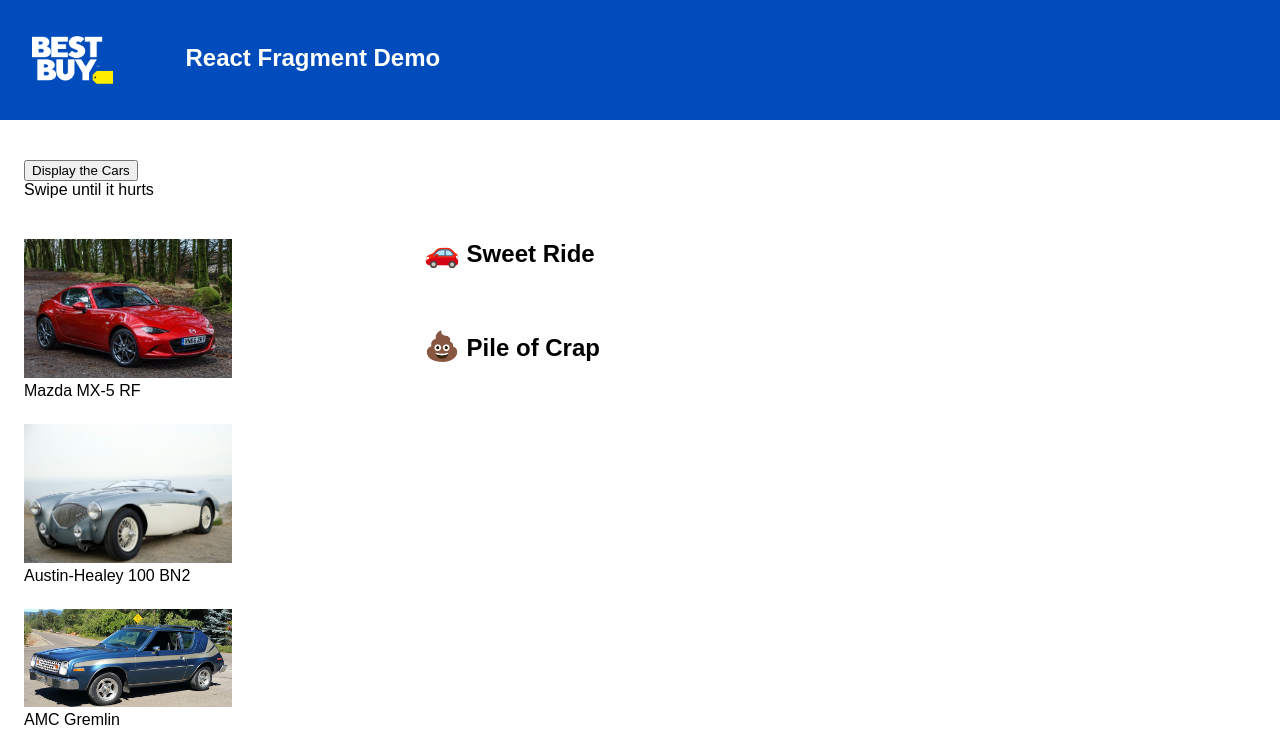
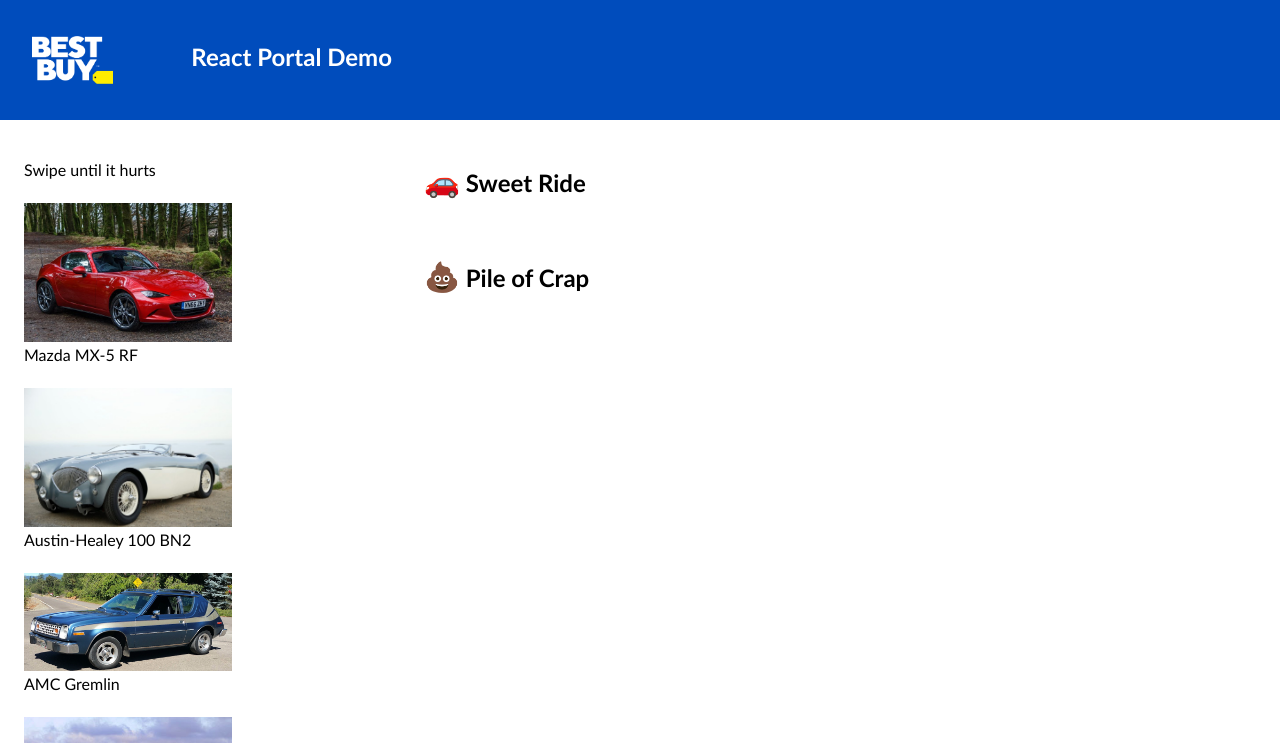
Before and after one commit to Craig-Creeger/react-portal-demo, a React (Create React App) app: page / in a window 1280 px wide. Shown: the top 743 px of the page. Built offline with nearby package versions, Linux system fonts and the light colour scheme.

Commit message:
Sorted list of cars is now in a Portal.

```diff
--- a/package.json
+++ b/package.json
@@ -1,5 +1,5 @@
 {
-  "name": "react-fragment-demo",
+  "name": "react-portal-demo",
   "version": "0.1.0",
   "private": true,
   "dependencies": {
--- a/public/index.html
+++ b/public/index.html
@@ -1,40 +1,62 @@
 <!DOCTYPE html>
 <html lang="en">
+
 <head>
   <meta charset="utf-8">
   <meta name="viewport" content="width=device-width, initial-scale=1, shrink-to-fit=no">
   <meta name="theme-color" content="#000000">
-    <!--
-      manifest.json provides metadata used when your web app is added to the
-      homescreen on Android. See https://developers.google.com/web/fundamentals/engage-and-retain/web-app-manifest/
-    -->
   <link rel="manifest" href="%PUBLIC_URL%/manifest.json">
   <link rel="shortcut icon" href="%PUBLIC_URL%/favicon.ico">
-    <!--
-      Notice the use of %PUBLIC_URL% in the tags above.
-      It will be replaced with the URL of the `public` folder during the build.
-      Only files inside the `public` folder can be referenced from the HTML.
+  <title>React Portal Demo</title>
+  <style>
+    body {
+      padding: 0;
+      margin: 0;
+      font-family: 'Gill Sans', 'Gill Sans MT', Calibri, 'Trebuchet MS', sans-serif;
+    }
+    .App-logo {
+      height: 2em;
+      margin-right: 3em;
+      vertical-align: middle;
+    }
 
-      Unlike "/favicon.ico" or "favicon.ico", "%PUBLIC_URL%/favicon.ico" will
-      work correctly both with client-side routing and a non-root public URL.
-      Learn how to configure a non-root public URL by running `npm run build`.
-    -->
-    <title>React Fragment Demo</title>
+    .App-header {
+      background-color: rgb(0, 76, 188);
+      padding: 20px 2em;
+      color: white;
+    }
+
+    .App-title {
+      font-size: 1.5em;
+    }
+
+    main {
+      padding: 1.5em;
+    }
+
+    main.columnar {
+      display: flex;
+    }
+
+    main.columnar>*:first-child {
+      flex-basis: 400px;
+      flex-shrink: 0;
+    }
+  </style>
 </head>
+
 <body>
-    <noscript>
-      You need to enable JavaScript to run this app.
-    </noscript>
-    <div id="root"></div>
-    <!--
-      This HTML file is a template.
-      If you open it directly in the browser, you will see an empty page.
+  <header class="App-header">
+    <h1 class="App-title">
+      <img src="%PUBLIC_URL%/img/logo.png" class="App-logo" alt="logo" /> React Portal Demo
+    </h1>
+  </header>
+  <main class="columnar">
+    <div id="listOfCars">
+    </div>
+    <div id="sortedList">
+    </div>
+  </main>
+</body>
 
-      You can add webfonts, meta tags, or analytics to this file.
-      The build step will place the bundled scripts into the <body> tag.
-
-      To begin the development, run `npm start` or `yarn start`.
-      To create a production bundle, use `npm run build` or `yarn build`.
-    -->
-  </body>
 </html>
--- a/src/App.js
+++ b/src/App.js
@@ -1,13 +1,12 @@
 import React, { Component } from "react";
-import logo from "./logo.png";
 import "./App.css";
 import CarList from "./car-list";
+import SortedCars from "./sorted-cars";
 
 class App extends Component {
   constructor(props) {
     super(props);
     this.state = {
-      listShowing: true,
       sweetRide: [],
       pileOfCrap: []
     };
@@ -18,48 +17,11 @@
   render() {
     return (
       <React.Fragment>
-        <header className="App-header">
-          <h1 className="App-title">
-            <img src={logo} className="App-logo" alt="logo" />
-            React Fragment Demo
-          </h1>
-        </header>
-        <main>
-          <p>
-            <button onClick={this.showCars}>Display the Cars</button>
-            <br />
-            Swipe until it hurts
-          </p>
-          <section className="columnar">
-            {this.state.listShowing && (
-              <CarList accept={this.addToSweetList} reject={this.addToCrapList} />
-            )}
-            <div>
-              <h2>
-                <span style={{ fontSize: "larger" }} role="img" aria-label="car">
-                  🚗
-                </span>{" "}
-                Sweet Ride
-              </h2>
-              <div className="sweetRide">
-                {this.state.sweetRide.map(car => (
-                  <p key={car}>{car}</p>
-                ))}
-              </div>
-              <h2 style={{ marginTop: "2.5em" }}>
-                <span style={{ fontSize: "larger" }} role="img" aria-label="crap">
-                  💩
-                </span>{" "}
-                Pile of Crap
-              </h2>
-              <div className="pileOfCrap">
-                {this.state.pileOfCrap.map(car => (
-                  <p key={car}>{car}</p>
-                ))}
-              </div>
-            </div>
-          </section>
-        </main>
+        <SortedCars sweetRide={this.state.sweetRide} pileOfCrap={this.state.pileOfCrap} />
+        <section>
+          <p>Swipe until it hurts</p>
+          <CarList accept={this.addToSweetList} reject={this.addToCrapList} />
+        </section>
       </React.Fragment>
     );
   }
--- a/src/index.css
+++ /dev/null
@@ -1,5 +0,0 @@
-body {
-  margin: 0;
-  padding: 0;
-  font-family: sans-serif;
-}
--- a/src/index.js
+++ b/src/index.js
@@ -1,8 +1,7 @@
 import React from 'react';
 import ReactDOM from 'react-dom';
-import './index.css';
 import App from './App';
 import registerServiceWorker from './registerServiceWorker';
 
-ReactDOM.render(<App />, document.getElementById('root'));
+ReactDOM.render(<App />, document.getElementById('listOfCars'));
 registerServiceWorker();
--- /dev/null
+++ b/src/sorted-cars.js
@@ -0,0 +1,37 @@
+import React from "react";
+import ReactDOM from "react-dom";
+import PropTypes from "prop-types";
+
+function SortedCars(props) {
+  // This would have been better named as 'renderPortal'.
+  return ReactDOM.createPortal(
+    <React.Fragment>
+      <h2>
+        <span style={{ fontSize: "larger" }} role="img" aria-label="car">
+          🚗
+        </span>{" "}
+        Sweet Ride
+      </h2>
+      {props.sweetRide.map(car => (
+        <p key={car}>{car}</p>
+      ))}
+      <h2 style={{ marginTop: "2.5em" }}>
+        <span style={{ fontSize: "larger" }} role="img" aria-label="crap">
+          💩
+        </span>{" "}
+        Pile of Crap
+      </h2>
+      {props.pileOfCrap.map(car => (
+        <p key={car}>{car}</p>
+      ))}
+    </React.Fragment>,
+    document.getElementById("sortedList")
+  );
+}
+
+SortedCars.propTypes = {
+  sweetRide: PropTypes.arrayOf(PropTypes.string).isRequired,
+  pileOfCrap: PropTypes.arrayOf(PropTypes.string).isRequired
+};
+
+export default SortedCars;
```
Also changed, not shown: public/img/logo.png (renamed from src/logo.png). Lines whose indentation alone changed are shown as unchanged.
